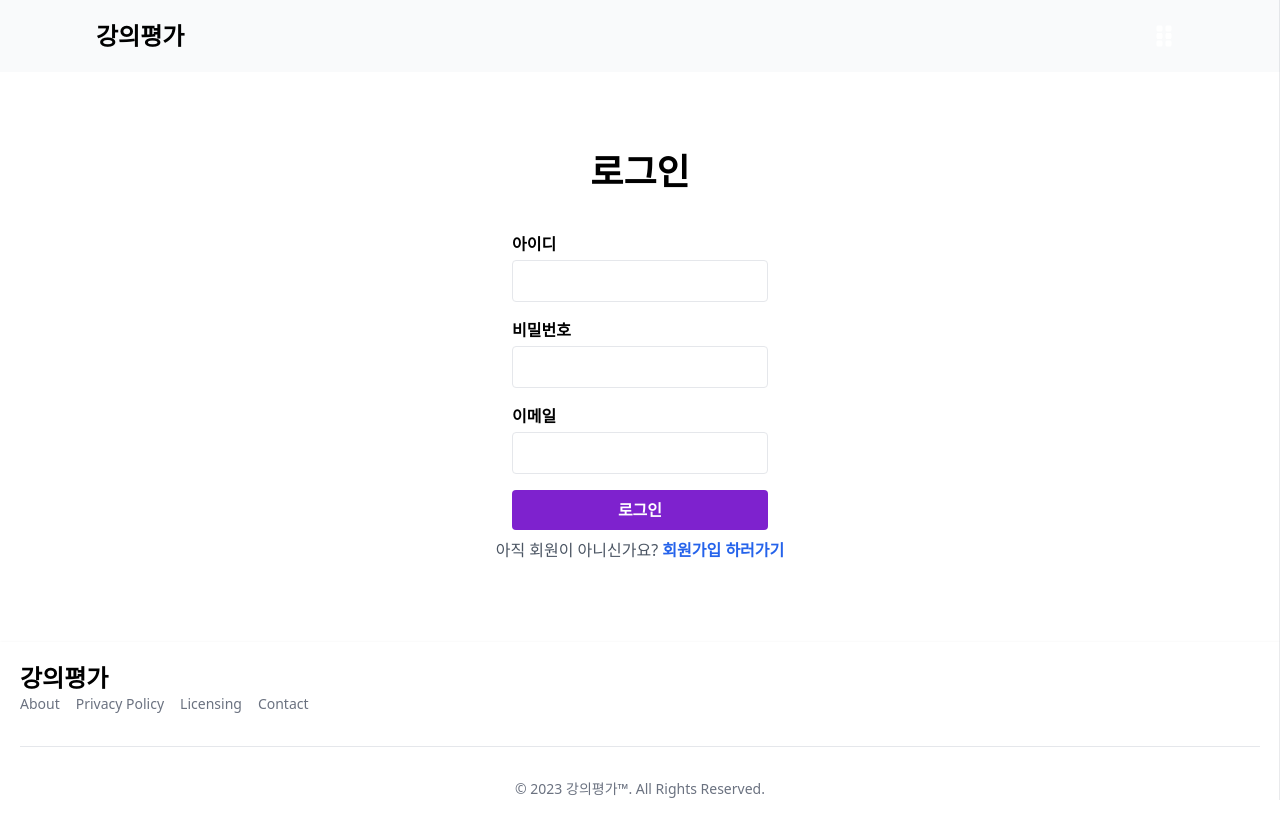
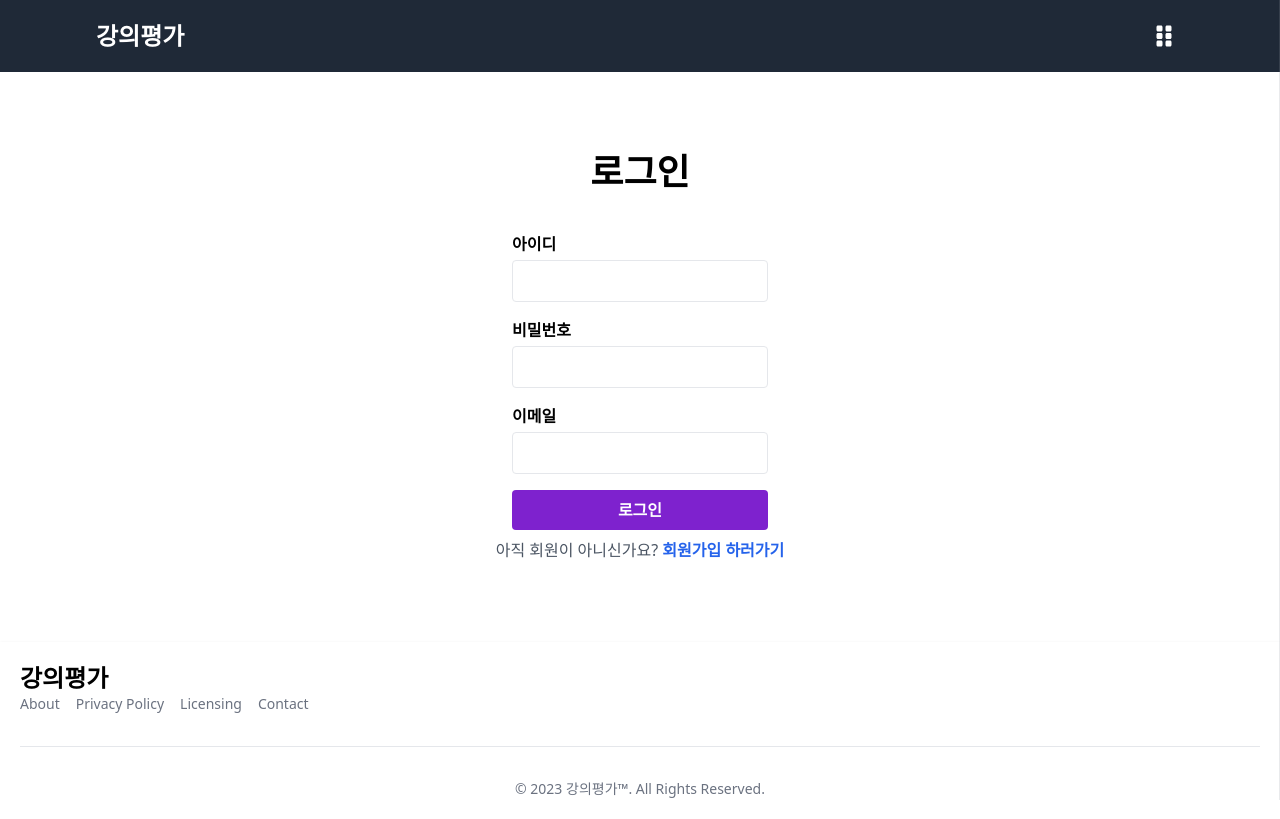
Before and after one commit to CUK-LikeLion-Team8-Assigment/Front, a React (Create React App) app: page /login in a window 1280 px wide. Built offline with nearby package versions, Linux system fonts and the light colour scheme.

Commit message:
Design : 헤더 dark 삭제

```diff
--- a/src/components/Layout/header.jsx
+++ b/src/components/Layout/header.jsx
@@ -13,10 +13,10 @@ const Header = () => {
   };
 
   return (
-    <nav className="w-full top-0 left-0 z-50 border-gray-200 bg-gray-50 dark:bg-gray-800 dark:border-gray-700 xl:px-20 md:px-10">
+    <nav className="w-full top-0 left-0 z-50  bg-gray-800 border-gray-700 xl:px-20 md:px-10">
       <div className="max-w-screen-xl flex flex-wrap items-center justify-between mx-auto p-4">
         <Link to="/" className="flex items-center">
-          <span className="text-2xl font-semibold whitespace-nowrap dark:text-white">
+          <span className="text-2xl font-semibold whitespace-nowrap text-white">
             강의평가
           </span>
         </Link>
@@ -25,7 +25,7 @@ const Header = () => {
           <button
             onClick={toggleSide}
             type="button"
-            className="inline-flex items-center p-2 ml-3 text-sm text-black rounded-lg  focus:outline-none focus:ring-2 focus:ring-gray-200   dark:focus:ring-gray-600"
+            className="inline-flex items-center p-2 ml-3 text-sm text-black rounded-lg  focus:outline-none focus:ring-2 focus:ring-gray-600"
             aria-controls="navbar-hamburger"
             aria-expanded={isMenuOpen ? "true" : "false"}
           >
```
